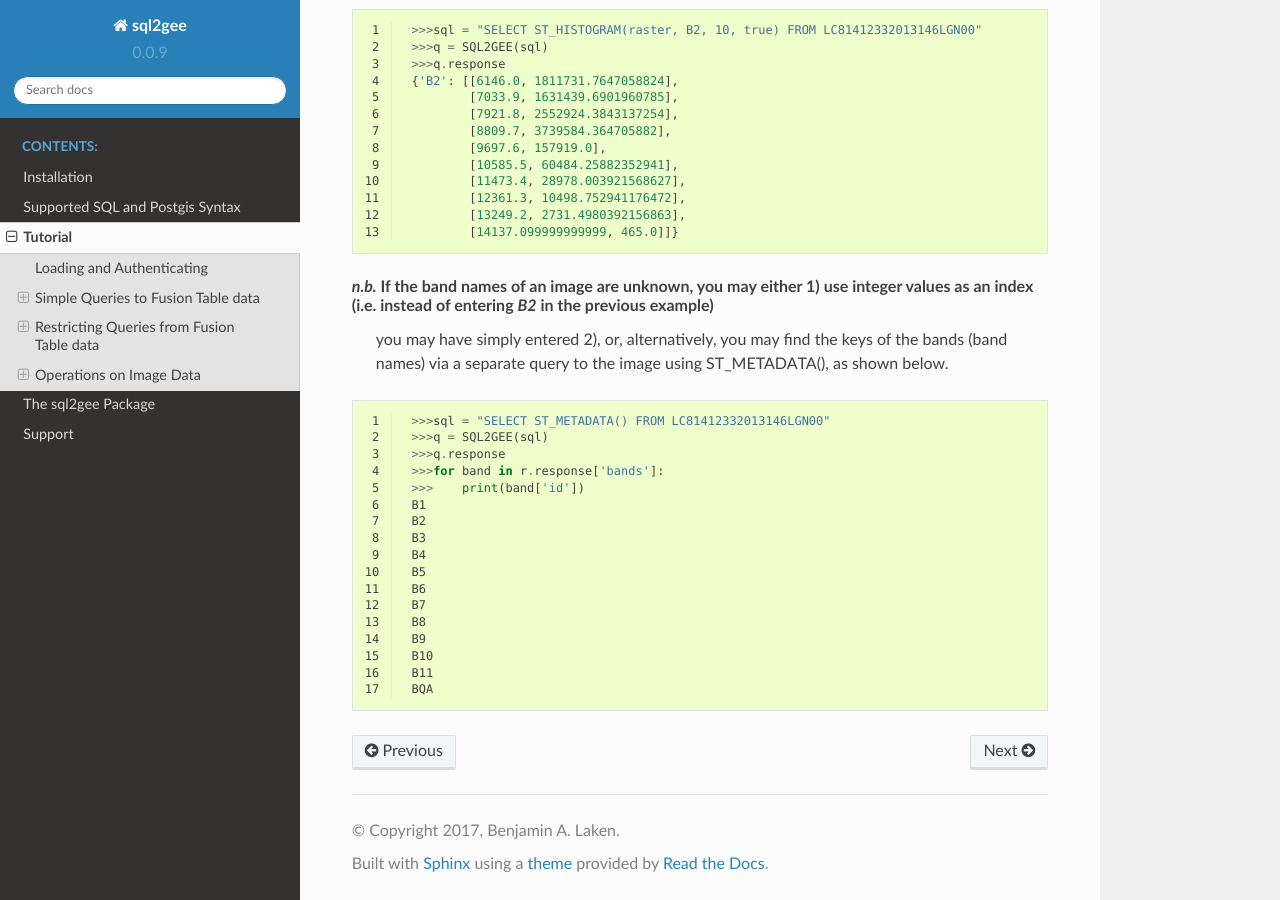
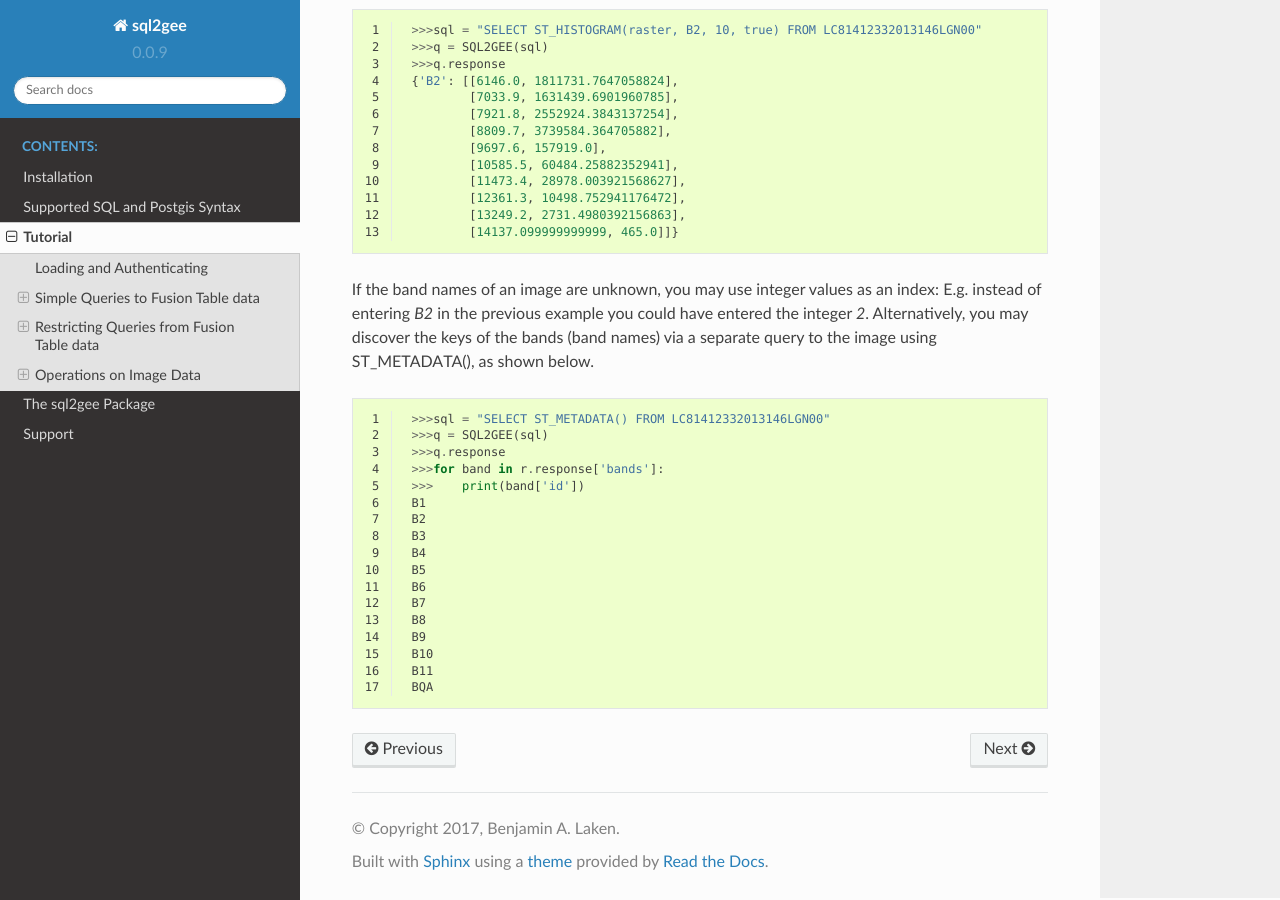
Before and after one commit to Vizzuality/sql2gee, a Sphinx documentation site: the page built from docs/source/gettingstarted.rst, in a window 1280 px wide and 900 px high, scrolled down 5968 px. Built offline with Sphinx 7.4.7 and the Read the Docs theme 2.0.0, drawn with Linux system fonts in a browser that asks for light colours.

Commit message:
Further documentation tweak to update ST_HIST info part 2.

```diff
--- a/docs/source/gettingstarted.rst
+++ b/docs/source/gettingstarted.rst
@@ -332,9 +332,8 @@ For example, we may retrieve histogram information for `B2` of a Landast-8 tile,
             [13249.2, 2731.4980392156863],
             [14137.099999999999, 465.0]]}
 
-*n.b.* If the band names of an image are unknown, you may either 1) use integer values as an index (i.e. instead of entering `B2` in the previous example)
- you may have simply entered 2), or, alternatively, you may find the keys of the bands (band names) via a separate query to the image using ST_METADATA(),
- as shown below.
+If the band names of an image are unknown, you may use integer values as an index: E.g. instead of entering `B2` in the previous example
+you could have entered the integer `2`. Alternatively, you may discover the keys of the bands (band names) via a separate query to the image using ST_METADATA(), as shown below.
 
 .. code-block:: python
    :linenos:
```
